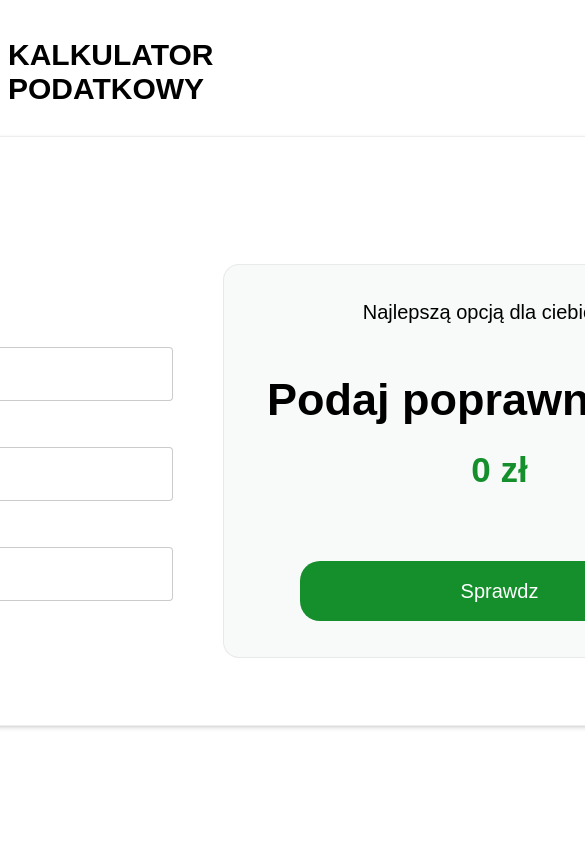
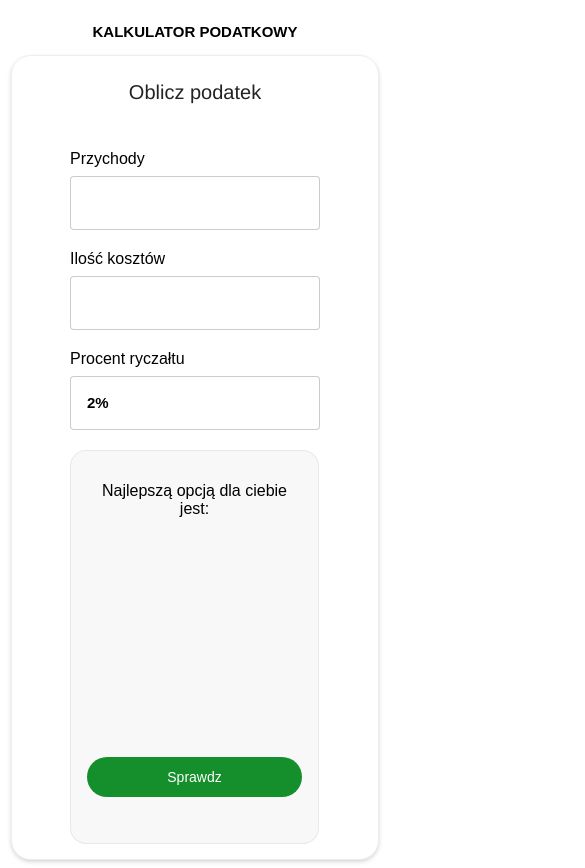
Before and after one commit to Josale/Kalkulator-podatkowy, a React (Vite) app: page / in a window 390 px wide. Shown: the top 868 px of the page, 585 px wide, since content can reach past the window. Before the commit the page ends 844 px from the top, so only its background shows below. Built offline with nearby package versions, Linux system fonts and the light colour scheme; a web font is replaced by a local one.

Commit message:
responsive design https://app.asana.com/0/1208151967899650/1208298971488194/f

```diff
--- a/index.scss
+++ b/index.scss
@@ -8,6 +8,8 @@ body {
  display: flex;
  flex-direction: column;
  align-items: center;
+ max-width: 1306px;
+ margin: auto;
 
  &__info {
 	text-transform: uppercase;
--- a/src/components/TaxInput/TaxInput.scss
+++ b/src/components/TaxInput/TaxInput.scss
@@ -1,9 +1,14 @@
+.tax-calc-container {
+	width: 100%;
+}
+
 .tax-calc {
 	display: flex;
 	flex-direction: column;
 	gap: 5px;
 	width: 1168px;
-	height: 492px;
+	max-width: 100%;
+	height: auto;
 	padding: 48px 68px;
 	margin: 0px auto;
 	border: 1px solid rgba(38, 38, 38, .08);
@@ -13,37 +18,41 @@
 	&__header-info {
 		font-size: 20px;
 		font-weight: 500;
+		margin: 15px;
 	}
+
 	&__main-info {
-		font-size: 45px;
-		line-height: 5px;
+		background-color: #ffffff;
+		font-size: 25px;
+		line-height: 0px;
 		color: black;
-		padding: 15px;
+		padding: 25px;
 		border-radius: 10px;
+		border: 1px solid rgba(38, 38, 38, .08);
 	}
 
 	&__footer-info {
-		font-size: 35px;
-		line-height: 0px;
-		color: #148F2B;
-		font-weight: 600;
+		font-size: 16px;
+		font-weight: 500;
+		margin: 3px;
+		padding: 5px 10px;
 	}
 
 	.tax-calc-button-wrapper {
 		display: flex;
-		flex-direction: column;
-
+		justify-content: center;
+		align-items: center;
 	}
 
 	.tax-calc-button__item {
 		display: flex;
 		justify-content: center;
 		align-items: center;
-		height: 60px;
+		height: 40px;
 		width: 400px;
-		margin: 0 auto;
+		margin: 0px auto;
 		margin-top: auto;
-		margin-bottom: 20px;
+		margin-bottom: 30px;
 		background-color: #148F2B;
 		border: none;
 		border-radius: 20px;
@@ -68,6 +77,7 @@
 		display: flex;
 		flex-direction: column;
 		justify-content: center;
+		width: 550px;
 	}
 
 	&__button {
@@ -87,11 +97,11 @@
 		&__result {
 			display: flex;
 			flex-direction: column;
-			gap: 10px;
 			text-align: center;
-			width: 520px;
+			max-width: 520px;
+			width: 100%;
 			height: 360px;
-			background: #f8fafa;
+			background: rgba(245, 245, 245, 0.635);
 			border: 1px solid rgba(38, 38, 38, .08);
 			border-radius: 16px;
 			padding: 16px;
@@ -99,7 +109,6 @@
 	}
 
 	&__inputs-item {
-		width: 525px;
 		margin-top: 8px;
 		background-color: #FFFFFF;
 		border: 1px solid rgba(38, 38, 38, .24);
@@ -108,7 +117,22 @@
 		padding: 16px;
 		&:last-child {
 			-webkit-appearance: none;
-			width: 559px;
+			max-width: 559px;
+		}
+		&:focus {
+			outline-color: #148F2B;
+		}
+	}
+
+	&__error {
+		margin-top: 8px;
+		background-color: #FFFFFF;
+		border: 1px solid #8f1414;
+		border-radius: 4px;
+		font: 600 15px / 20px Arial, sans-serif;
+		padding: 16px;
+		&:focus {
+			outline-color: #8f1414;
 		}
 	}
 
@@ -118,36 +142,132 @@
 			margin-top: 0px;
 		}
 	}
+}
 
-	&__wrapper {
-		display: flex;
-		justify-content: space-between;
+@media (max-width: 768px) {
+	.tax-calc {
+		width: 90%;
+		padding: 20px;
+		align-items: center;
 
-		&__block {
-			display: flex;
-			gap: 5px;
+		&__main-info {
+			font-size: 18px;
+			padding: 15px;
+		}
+
+		.tax-calc-button__item,
+		&__button {
+			width: 100%;
+			max-width: 450px;
+			font-size: 16px;
+			padding: 10px;
+		}
+
+		&__inputs-wrap {
+			max-width: 500px;
+		}
+
+		&__body {
 			flex-direction: column;
+			justify-content: center;
+			margin: 0 auto;
+			gap: 20px;
+		}
 
-			&__input {
-				padding: 10px;
-				height: 10px;
-				width: 230px;
-				border: none;
-				border-radius: 5px;
-				&:focus {
-					outline: none;
+		&__error {
+			padding: 8px;
+		}
+
+		&__result-wrap {
+			&__result {
+				width: 100%;
+				max-width: 465px;
+			}
+		}
+
+		&__header-info {
+			font-size: 16px;
+		}
+
+		&__heading {
+			font-size: 24px;
+		}
+	}
+}
+
+@media (max-width: 578px) {
+	.tax-calc {
+		&__inputs-wrap {
+			max-width: 350px;
+		}
+
+		&__result-wrap {
+			&__result {
+				max-width: 315px;
 			}
 		}
 	}
 }
 
-	&__select {
-		padding: 10px;
-		height: 35px;
-		border: none;
-		border-radius: 5px;
-		&:focus {
-			outline: none;
+@media (max-width: 480px) {
+	.tax-calc {
+		padding: 15px;
+
+		&__heading {
+			font-size: 20px;
+		}
+
+		.tax-calc-button__item,
+		&__button {
+			font-size: 14px;
+			padding: 8px;
 		}
 	}
 }
+
+@media (max-width: 400px) {
+	.container__info {
+		font-size: 15px;
+	}
+
+	.tax-calc {
+		&__inputs-wrap {
+			max-width: 250px;
+		}
+
+		&__main-info {
+			font-size: 12px;
+		}
+
+		&__result-wrap {
+			&__result {
+				max-width: 215px;
+			}
+		}
+	}
+}
+
+@media (max-width: 300px) {
+	.container__info {
+		font-size: 10px;
+	}
+
+	.tax-calc {
+		height: 950px;
+
+		&__inputs-wrap {
+			max-width: 150px;
+		}
+
+		&__main-info {
+			font-size: 5px;
+		}
+
+		&__result-wrap {
+			&__result {
+				max-width: 115px;
+				height: 540px;
+			}
+		}
+	}
+}
--- a/src/components/TaxInput/TaxInput.tsx
+++ b/src/components/TaxInput/TaxInput.tsx
@@ -18,7 +18,8 @@ export default class TaxInput extends React.Component<{}, TaxInputState> {
       countOfScaleTax: 0,
       bestOption: 0,
       bestOptionName: '',
-      checkBestOption: false,
+      isBestOption: false,
+      isError: false,
     };
   }
 
@@ -31,15 +32,22 @@ export default class TaxInput extends React.Component<{}, TaxInputState> {
   };
 
   handleIncomeChange = (event: React.ChangeEvent<HTMLInputElement>) => {
-    this.setState({ income: Number(event.target.value) });
-  };
+    const { value } = event.target;
+
+    if (value.length <= 13) {
+        this.setState({ isError: false });
+        this.setState({ income: Number(value) });
+    } else {
+        this.setState({ income: 0 });
+    }
+};
 
   calculateTaxes = () => {
     const { ryczaltRate, costs, income } = this.state;
     return {
-      countOfRyczaltTax: calculateRyczaltTax(income, ryczaltRate),
-      countOfFlatTax: calculateFlatTax(income, costs),
-      countOfScaleTax: calculateScaleTax(income, costs),
+      countOfRyczaltTax: Math.round(calculateRyczaltTax(income, ryczaltRate)),
+      countOfFlatTax: Math.round(calculateFlatTax(income, costs)),
+      countOfScaleTax: Math.round(calculateScaleTax(income, costs)),
     };
   };
 
@@ -68,21 +76,22 @@ export default class TaxInput extends React.Component<{}, TaxInputState> {
       countOfScaleTax,
       bestOption,
       bestOptionName,
-      checkBestOption: true,
+      isBestOption: true,
     });
   } else {
-    const { checkBestOption } = this.state;
-    if(checkBestOption === true) {
-       this.setState( { checkBestOption : false } )
-    }
-  }
+    const { isBestOption } = this.state;
+    this.setState({ isError: true });
+    if(isBestOption === true) {
+       this.setState({ isBestOption : false });
+    };
+  };
 };
 
   render(): React.ReactNode {
-    const { checkBestOption, bestOptionName, bestOption } = this.state;
+    const { isBestOption, bestOptionName, bestOption, isError } = this.state;
 
     return (
-      <div>
+      <div className='tax-calc-container'>
         <div className="tax-calc">
           <div className="tax-calc__heading">Oblicz podatek</div>
           <div className="tax-calc__body">
@@ -90,13 +99,13 @@ export default class TaxInput extends React.Component<{}, TaxInputState> {
               <label className="tax-calc__label" htmlFor="revenue">Przychody</label>
               <input
                 onChange={this.handleIncomeChange}
-                className="tax-calc__inputs-item"
+                className={isError ? "tax-calc__error" : "tax-calc__inputs-item" }
                 type="number"
                 id="revenue" />
               <label className="tax-calc__label" htmlFor="costs">Ilość kosztów</label>
               <input
                 onChange={this.handleCostsChange}
-                className="tax-calc__inputs-item"
+                className={isError ? "tax-calc__error" : "tax-calc__inputs-item"}
                 type="number"
                 id="costs" />
               <label className="tax-calc__label" htmlFor="lump-sum">Procent ryczałtu</label>
@@ -112,17 +121,17 @@ export default class TaxInput extends React.Component<{}, TaxInputState> {
             <div className="tax-calc__result-wrap">
               <div className="tax-calc__result-wrap__result">
                 <p className='tax-calc__header-info'>Najlepszą opcją dla ciebie jest:</p>
-                <br />
-                {checkBestOption ? (
+                {isBestOption && (
+                  <>
                   <div className="tax-calc-button-wrapper">
-                    <b className='tax-calc__main-info'>{bestOptionName}</b> <br />
-                    <p className='tax-calc__footer-info'>{bestOption} zł</p>
+                    <div className='tax-calc__main-info'>{bestOptionName} o wysokości: {bestOption} zł</div>
                   </div>
-                ) :
-                <div className="tax-calc-button-wrapper">
-                    <b className='tax-calc__main-info'>Podaj poprawne dane</b> <br />
-                    <p className='tax-calc__footer-info'>0 zł</p>
-                </div> }
+                  <p className='tax-calc__header-info'>Wszystkie opcje:</p>
+                  <div className='tax-calc__footer-info'>Ryczałt o wysokości: {this.state.countOfRyczaltTax} zł</div>
+                  <div className='tax-calc__footer-info'>Podatek liniowy o wysokości: {this.state.countOfFlatTax} zł</div>
+                  <div className='tax-calc__footer-info'>Podatek skalowy o wysokości: {this.state.countOfScaleTax} zł</div>
+                  </>
+                )}
                 <button
                   className='tax-calc-button__item'
                   type="submit"
@@ -133,5 +142,5 @@ export default class TaxInput extends React.Component<{}, TaxInputState> {
         </div>
       </div>
     );
-  }
-}
+  };
+};
--- /dev/null
+++ b/src/dictionaries/RyczaltHealthContributionRate.ts
@@ -0,0 +1,5 @@
+export enum RyczaltHealthContributionRate {
+	Low 		= 419.46,
+	Medium 	= 699.11,
+	High 		= 1258.39,
+}
--- a/src/types/types.ts
+++ b/src/types/types.ts
@@ -10,17 +10,18 @@ export interface CalculateComponentState {
 	countOfScaleTax: number;
 	bestOption: number;
 	bestOptionName: string;
-	checkBestOption: boolean;
+	isBestOption: boolean;
 }
 
 export interface TaxInputState {
   ryczaltRate: number;
   costs: number;
   income: number;
-  checkBestOption: boolean;
+  isBestOption: boolean;
   bestOptionName: string;
   bestOption: number;
   countOfRyczaltTax: number;
   countOfFlatTax: number;
   countOfScaleTax: number;
+	isError: boolean;
 }
--- a/src/utils/CalculateRyczaltTax.ts
+++ b/src/utils/CalculateRyczaltTax.ts
@@ -1,15 +1,19 @@
+import { RyczaltHealthContributionRate } from '../dictionaries/RyczaltHealthContributionRate'
+
 export const calculateRyczaltTax = (income: number, ryczaltRate: number): number => {
+	const firstTaxBracket = 60000;
+	const secondTaxBracket = 300000;
 	const ryczaltTax: number = income * ryczaltRate;
 	let healthContribution: number = 0;
 
-	if(income <= 60000) {
-		healthContribution = 12 * 419.46;
+	if(income <= firstTaxBracket) {
+		healthContribution = 12 * RyczaltHealthContributionRate.Low;
 	}
-	if(income > 60000 && ryczaltTax <= 300000) {
-		healthContribution = 12 * 699.11;
+	if(income > firstTaxBracket && ryczaltTax <= secondTaxBracket) {
+		healthContribution = 12 * RyczaltHealthContributionRate.Medium;
 	}
-	if(income > 300000) {
-		healthContribution = 12 * 1258.39;
+	if(income > secondTaxBracket) {
+		healthContribution = 12 * RyczaltHealthContributionRate.High;
 	}
 
 	return ryczaltTax + healthContribution;
```
Also changed, not shown: 1 other file (tests, documents, lock files or other folders). Lines whose indentation alone changed are shown as unchanged.
